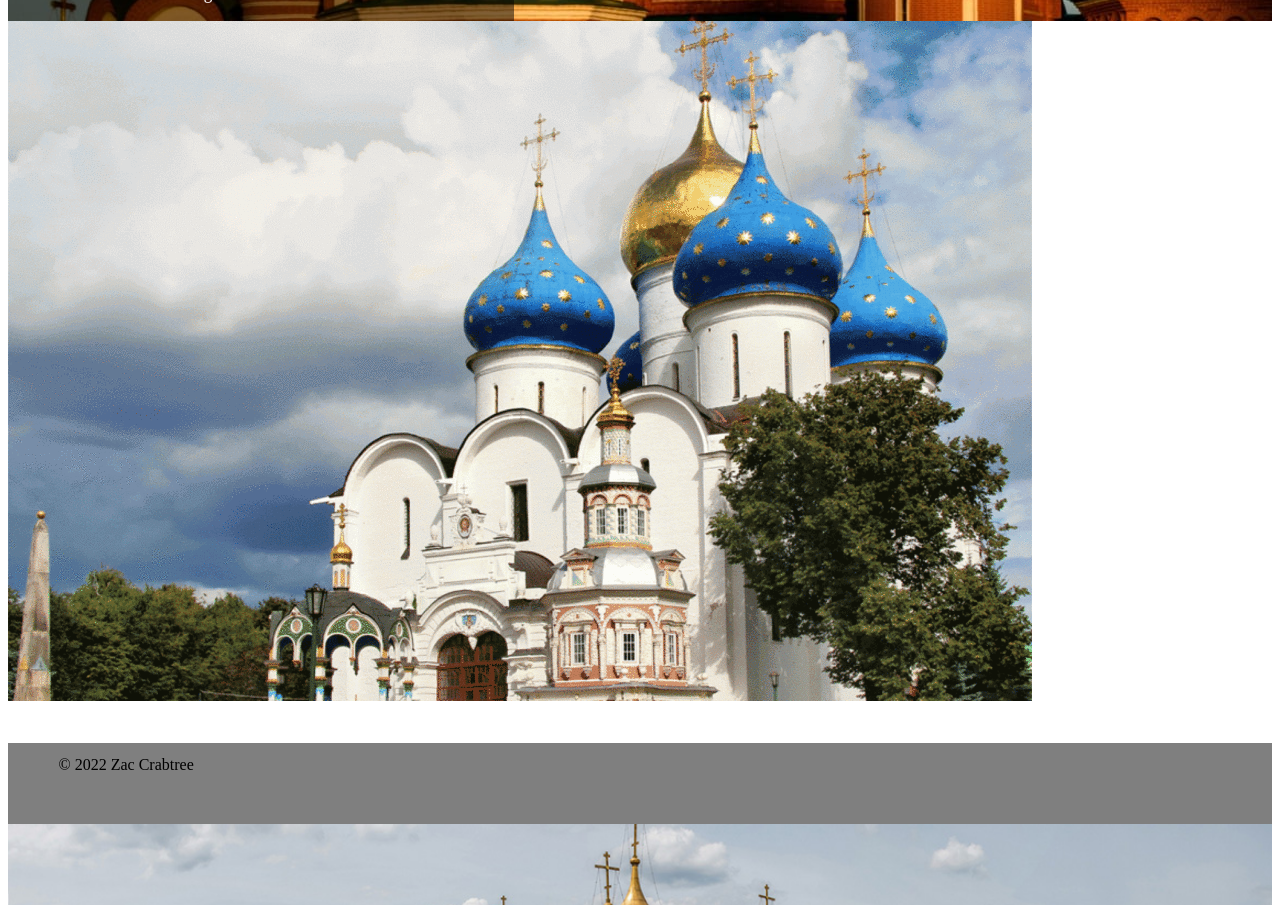
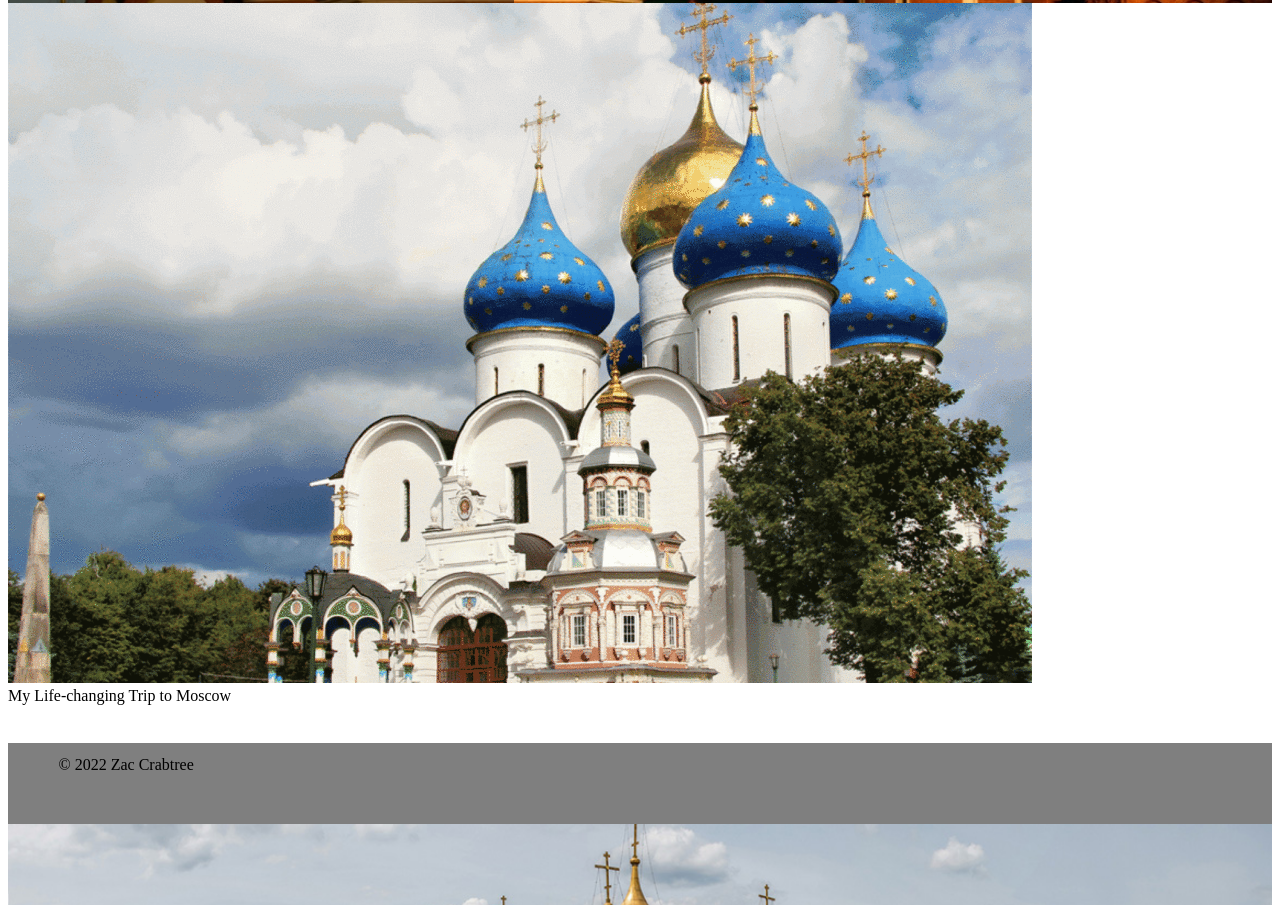
Before and after one commit to STL-LC101-Sept-22/js-assignment-4-html-me-something-zaccrabtree, a website: page index.html in a window 1280 px wide. Shown: the part 1685-2590 px from the top of the page. Drawn offline with Linux system fonts and the light colour scheme.

Commit message:
will this be the one?

```diff
--- a/index.html
+++ b/index.html
@@ -5,7 +5,6 @@
       <link rel="stylesheet" href="styles.css">
    </head>
    <body>
-      <caption>A life-changing trip to Moscow</caption>
       <div class="parent">
 
          <div class="div1">
@@ -86,7 +85,11 @@
          </ul>
       </div>
    </div>
+
+   <div>
    <img class="small-image" src="/images/trinitysergiuslavra.gif">
+   </div>
+   <div><caption>My Life-changing Trip to Moscow</caption></div>
    </body>
    <footer><p>&copy; 2022 Zac Crabtree</p>
       <img class="kremlin-church" src="/images/Uspenskiy_Cathedral.jpg">
```
